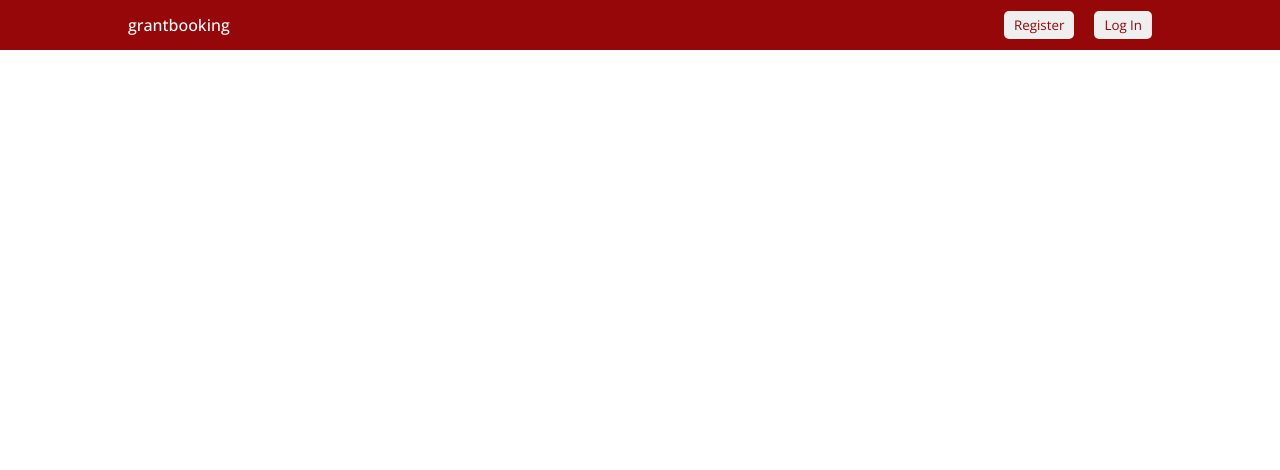
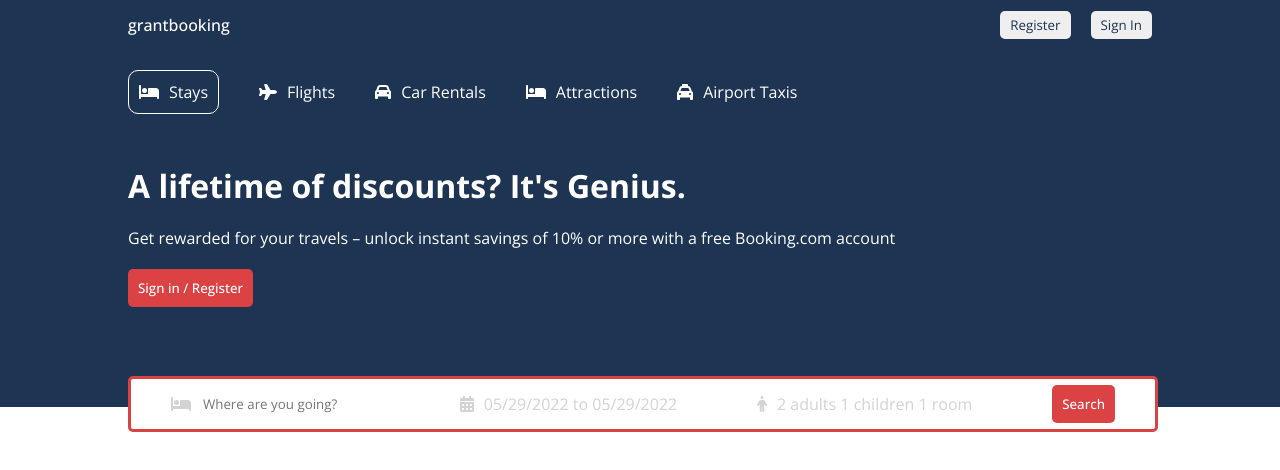
Before and after one commit to grantgariepy/garnt-booking, a React (Create React App) app: page / in a window 1280 px wide. Shown: the top 470 px of the page. Built offline with nearby package versions, Linux system fonts and the light colour scheme.

Commit message:
search bar almost done

```diff
--- a/package.json
+++ b/package.json
@@ -10,7 +10,9 @@
     "@testing-library/jest-dom": "^5.16.4",
     "@testing-library/react": "^13.3.0",
     "@testing-library/user-event": "^13.5.0",
+    "date-fns": "^2.28.0",
     "react": "^18.1.0",
+    "react-date-range": "^1.4.0",
     "react-dom": "^18.1.0",
     "react-router-dom": "^6.3.0",
     "react-scripts": "5.0.1",
--- a/src/components/header/Header.jsx
+++ b/src/components/header/Header.jsx
@@ -1,11 +1,75 @@
 import "./header.css"
+import { FontAwesomeIcon } from "@fortawesome/react-fontawesome"
+import { faBed, faCalendarDays, faCar, faPerson, faPlane, faTaxi } from "@fortawesome/free-solid-svg-icons"
+import { DateRange } from "react-date-range";
+import { useState } from "react";
+import 'react-date-range/dist/styles.css';
+import 'react-date-range/dist/theme/default.css';
+import {format} from "date-fns";
+
+
 
 const Header = () => {
+    const [openDate, setOpenDate] = useState(false);
+    const [date, setDate] = useState([
+        {
+            startDate: new Date(),
+            endDate: new Date(),
+            key: 'selection'
+        }
+    ]);
+
+
   return (
     <div className="header">
-        <div className="headerList">
-            <div className="headerListItem">
-
+        <div className="headerContainer">
+            <div className="headerList">
+                <div className="headerListItem active">
+                    <FontAwesomeIcon icon={faBed} />
+                    <span>Stays</span>
+                </div>
+                <div className="headerListItem">
+                    <FontAwesomeIcon icon={faPlane} />
+                    <span>Flights</span>
+                </div>
+                <div className="headerListItem">
+                    <FontAwesomeIcon icon={faCar} />
+                    <span>Car Rentals</span>
+                </div>
+                <div className="headerListItem">
+                    <FontAwesomeIcon icon={faBed} />
+                    <span>Attractions</span>
+                </div>
+                <div className="headerListItem">
+                    <FontAwesomeIcon icon={faTaxi} />
+                    <span>Airport Taxis</span>
+                </div>
+            </div>
+            <h1 className="headerTitle">A lifetime of discounts? It's Genius.</h1>
+            <p className="headerDesc">Get rewarded for your travels – unlock instant savings of 10% or more with a free Booking.com account</p>
+            <button className="headerBtn">Sign in / Register</button>
+            <div className="headerSearch">
+                <div className="headerSearchItem">
+                    <FontAwesomeIcon icon={faBed} className="headerIcon" />
+                    <input type="text" placeholder="Where are you going?" className="headerSearchInput" />
+                </div>
+                <div className="headerSearchItem">
+                    <FontAwesomeIcon icon={faCalendarDays} className="headerIcon" />
+                    <span onClick={()=>setOpenDate(!openDate)} className="headerSearchText">{`${format(date[0].startDate, "MM/dd/yyyy")} to ${format(date[0].endDate, "MM/dd/yyyy")}`}</span>
+                    {openDate &&<DateRange editableDateInputs={true}
+                    onChange={item=>setDate([item.selection])}
+                    moveRangeOnFirstSelection={false}
+                    ranges={date}
+                    className="date"
+                    />}
+                </div>
+                <div className="headerSearchItem">
+                    <FontAwesomeIcon icon={faPerson} className="headerIcon" />
+                    <span className="headerSearchText"> 2 adults 1 children 1 room</span>
+                </div>
+                <div className="headerSearchItem">
+                    <button className="headerBtn">Search</button>
+                </div>
             </div>
         </div>
     </div>
--- a/src/components/header/header.css
+++ b/src/components/header/header.css
@@ -0,0 +1,85 @@
+.header{
+    background-color: #1d3453;
+    color: white;
+    display: flex;
+    justify-content: center;
+    position: relative;
+}
+
+.headerContainer{
+    width: 100%;
+    max-width: 1024px;
+    margin: 20px 0px 100px 0px;
+}
+
+.headerList{
+    display: flex;
+    gap: 40px;
+    margin-bottom: 50px;
+}
+
+.headerListItem{
+    display: flex;
+    align-items: center;
+    gap: 10px;
+}
+
+.headerListItem.active{
+    border: 1px solid white;
+    padding: 10px;
+    border-radius: 10px;
+}
+
+.headerDesc{
+    margin: 20px 0px;
+}
+
+.headerBtn{
+    background-color: #da4244;
+    color: white;
+    font-weight: 500;
+    border: none;
+    padding: 10px;
+    border-radius: 5px;
+    cursor: pointer;
+}
+
+.headerSearch{
+    height: 30px;
+    background-color: #fff;
+    border: 3px solid #da4244;
+    display: flex;
+    align-items: center;
+    justify-content: space-around;
+    padding: 10px 0px;
+    border-radius: 5px;
+    position: absolute;
+    bottom: -25px;
+    width: 100%;
+    max-width: 1024px;
+}
+
+.headerIcon{
+    color: lightgray;
+}
+
+.headerSearchItem{
+    display: flex;
+    align-items: center;
+    gap: 10px;
+}
+
+.headerSearchInput{
+    border: none;
+    outline: none;
+}
+
+.headerSearchText{
+    color: lightgray;
+    cursor: pointer;
+}
+
+.date{
+    position: absolute;
+    top: 50px;
+}
--- a/src/components/navbar/Navbar.jsx
+++ b/src/components/navbar/Navbar.jsx
@@ -7,7 +7,7 @@
             <span className="logo">grantbooking</span>
             <div className="navItems">
                 <button className="navButton">Register</button>
-                <button className="navButton">Log In</button>
+                <button className="navButton">Sign In</button>
             </div>
         </div>
     </div>
--- a/src/components/navbar/navbar.css
+++ b/src/components/navbar/navbar.css
@@ -1,6 +1,6 @@
 .navbar{
     height: 50px;
-    background-color: #96070a;
+    background-color: #1d3453;
     display: flex;
     justify-content: center;
 }
@@ -23,6 +23,6 @@
     border: none;
     padding: 5px 10px;
     cursor: pointer;
-    color: #96070a;
+    color: #1d3453;
     border-radius: 5px;
 }
```
Also changed, not shown: 1 other file (tests, documents, lock files or other folders).
